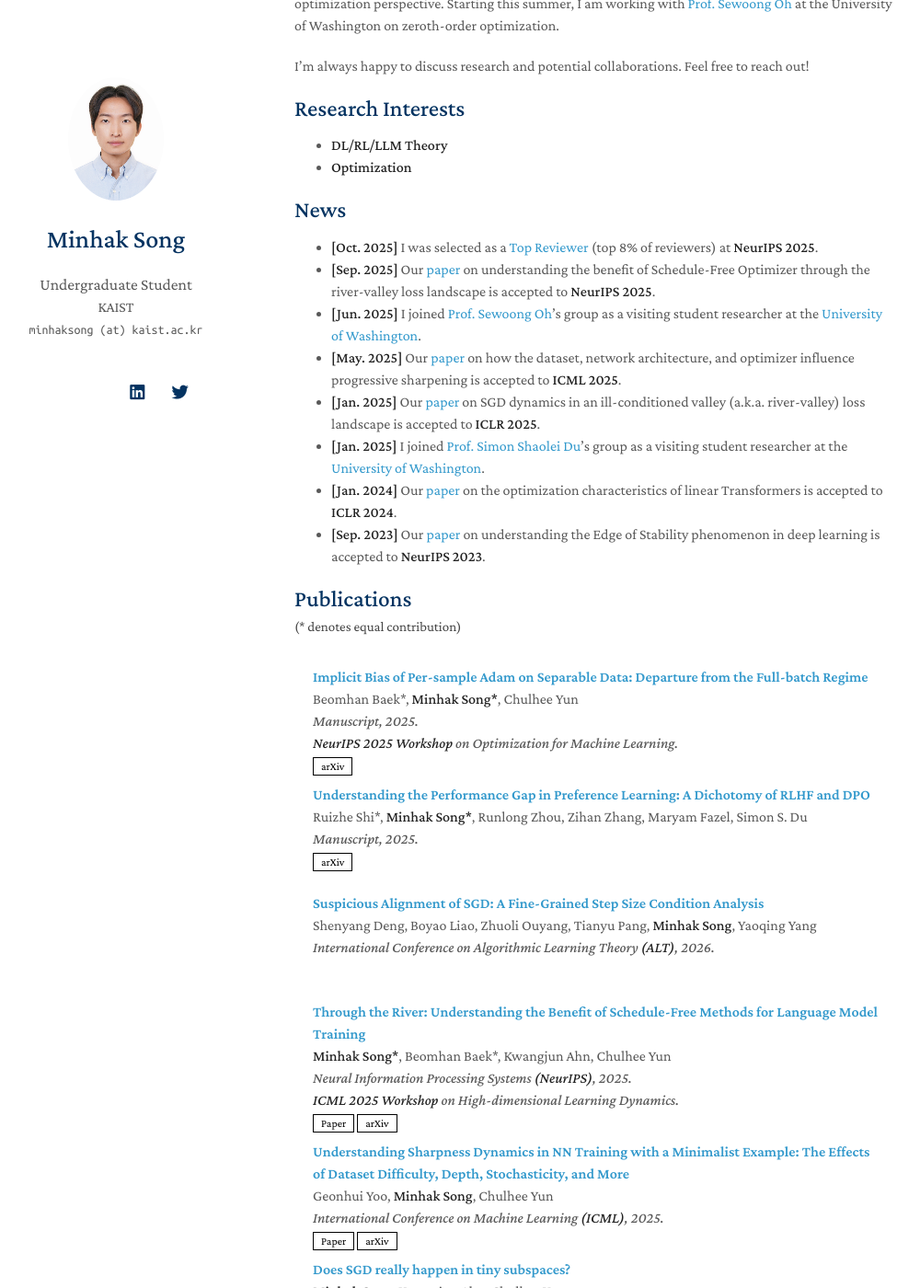
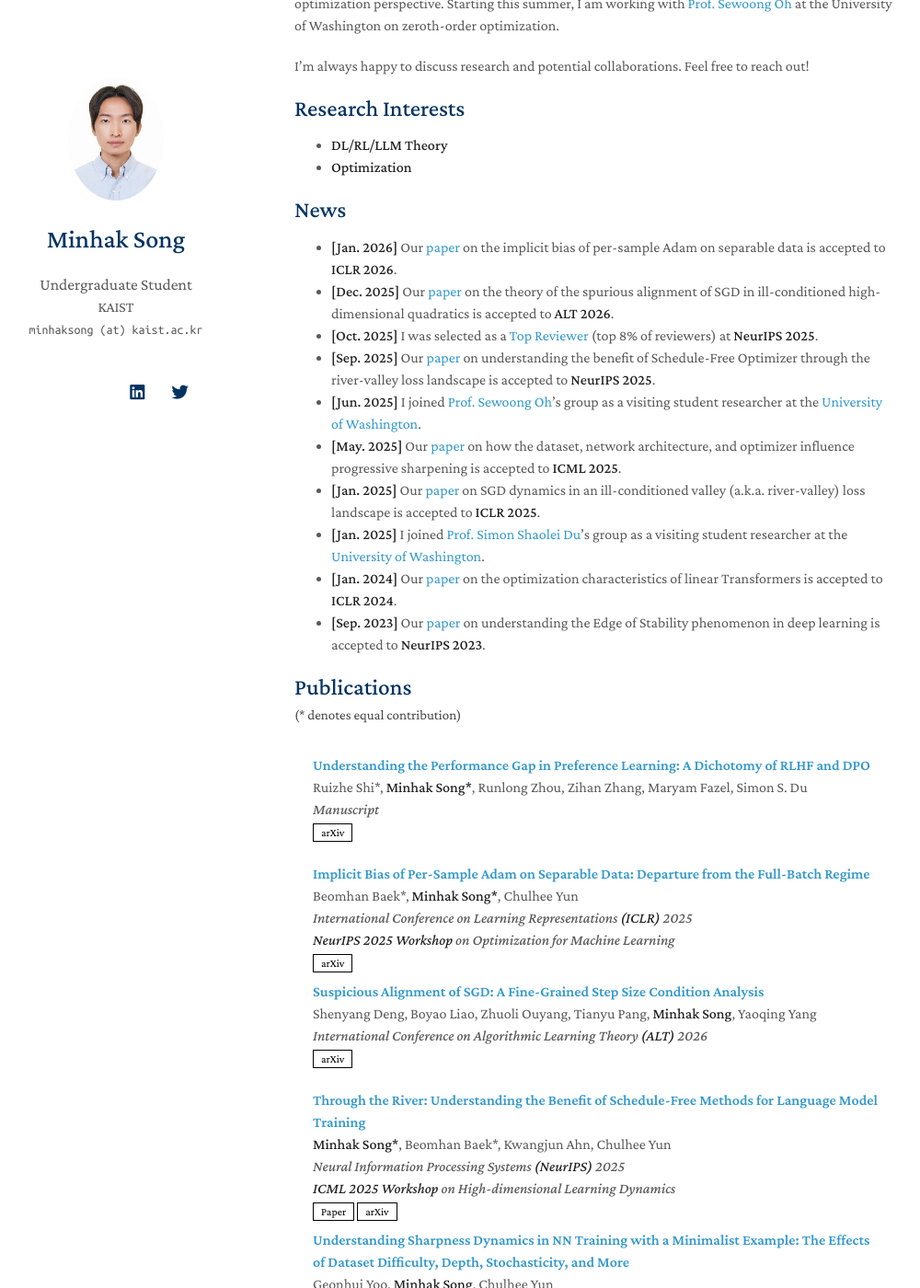
Before and after one commit to songminhak/songminhak.github.io, a Jekyll site: the page built from index.md, in a window 1280 px wide and 1400 px high, scrolled down 329 px. Shown: the whole window at 92% size, without its empty margins (150-1150 px from the left). Built offline with Jekyll 4.4.1, drawn with Linux system fonts in a browser that asks for light colours; nearby versions of some CDN libraries; a style sheet for code colours, icons or effects is not loaded; our own code applies the rules of GitHub Pages for plain Markdown files; some of the changed text lies outside the part shown.

Commit message:
update publication

```diff
--- a/_data/publications.yml
+++ b/_data/publications.yml
@@ -1,48 +1,49 @@
 main:
-  - title: "Implicit Bias of Per-sample Adam on Separable Data: Departure from the Full-batch Regime"
-    authors: Beomhan Baek*, <strong>Minhak Song*</strong>, Chulhee Yun
-    conference: Manuscript, 2025.
-    workshop: "<strong>NeurIPS 2025 Workshop</strong> on Optimization for Machine Learning."
-    arxiv: https://arxiv.org/abs/2510.26303
-
   - title: "Understanding the Performance Gap in Preference Learning: A Dichotomy of RLHF and DPO"
     authors: Ruizhe Shi*, <strong>Minhak Song*</strong>, Runlong Zhou, Zihan Zhang, Maryam Fazel, Simon S. Du
-    conference: Manuscript, 2025.
+    conference: Manuscript
     arxiv: https://arxiv.org/abs/2505.19770
+
+  - title: "Implicit Bias of Per-Sample Adam on Separable Data: Departure from the Full-Batch Regime"
+    authors: Beomhan Baek*, <strong>Minhak Song*</strong>, Chulhee Yun
+    conference: International Conference on Learning Representations <strong>(ICLR)</strong> 2025
+    workshop: "<strong>NeurIPS 2025 Workshop</strong> on Optimization for Machine Learning"
+    arxiv: https://arxiv.org/abs/2510.26303
 
   - title: "Suspicious Alignment of SGD: A Fine-Grained Step Size Condition Analysis"
     authors: Shenyang Deng, Boyao Liao, Zhuoli Ouyang, Tianyu Pang, <strong>Minhak Song</strong>, Yaoqing Yang
-    conference: International Conference on Algorithmic Learning Theory <strong>(ALT)</strong>, 2026.
+    conference: International Conference on Algorithmic Learning Theory <strong>(ALT)</strong> 2026
+    arxiv: https://arxiv.org/abs/2601.11789
 
   - title: "Through the River: Understanding the Benefit of Schedule-Free Methods for Language Model Training"
     authors: <strong>Minhak Song*</strong>, Beomhan Baek*, Kwangjun Ahn, Chulhee Yun
-    conference: Neural Information Processing Systems <strong>(NeurIPS)</strong>, 2025.
-    workshop: "<strong>ICML 2025 Workshop</strong> on High-dimensional Learning Dynamics."
+    conference: Neural Information Processing Systems <strong>(NeurIPS)</strong> 2025
+    workshop: "<strong>ICML 2025 Workshop</strong> on High-dimensional Learning Dynamics"
     arxiv: https://arxiv.org/abs/2507.09846
     paper: https://openreview.net/forum?id=CGx4XU9rCA
 
   - title: "Understanding Sharpness Dynamics in NN Training with a Minimalist Example: The Effects of Dataset Difficulty, Depth, Stochasticity, and More"
     authors: Geonhui Yoo, <strong>Minhak Song</strong>, Chulhee Yun
-    conference: International Conference on Machine Learning <strong>(ICML)</strong>, 2025.
+    conference: International Conference on Machine Learning <strong>(ICML)</strong> 2025
     arxiv: https://arxiv.org/abs/2506.06940
     paper: https://openreview.net/forum?id=XfjrLEPOQV
 
   - title: "Does SGD really happen in tiny subspaces?"
     authors: <strong>Minhak Song</strong>, Kwangjun Ahn, Chulhee Yun
-    conference: International Conference on Learning Representations <strong>(ICLR)</strong>, 2025.
-    workshop: "<strong>ICML 2024 Workshop</strong> on High-dimensional Learning Dynamics."
+    conference: International Conference on Learning Representations <strong>(ICLR)</strong> 2025
+    workshop: "<strong>ICML 2024 Workshop</strong> on High-dimensional Learning Dynamics"
     arxiv: https://arxiv.org/abs/2405.16002
     paper: https://openreview.net/forum?id=v6iLQBoIJw
 
   - title: "Linear attention is (maybe) all you need (to understand Transformer optimization)"
     authors: Kwangjun Ahn*, Xiang Cheng*, <strong>Minhak Song*</strong>, Chulhee Yun, Ali Jadbabaie, Suvrit Sra
-    conference: International Conference on Learning Representations <strong>(ICLR)</strong>, 2024.
-    workshop: <strong>NeurIPS 2023 Workshop</strong> on Mathematics of Modern Machine Learning <strong style="color:red">(Oral)</strong>.
+    conference: International Conference on Learning Representations <strong>(ICLR)</strong> 2024
+    workshop: <strong>NeurIPS 2023 Workshop</strong> on Mathematics of Modern Machine Learning <strong style="color:red">(Oral)</strong>
     arxiv: https://arxiv.org/abs/2310.01082
     paper: https://openreview.net/forum?id=0uI5415ry7
 
   - title: "Trajectory Alignment: Understanding the Edge of Stability Phenomenon via Bifurcation Theory"
     authors: <strong>Minhak Song</strong>, Chulhee Yun
-    conference: Neural Information Processing Systems <strong>(NeurIPS)</strong>, 2023.
+    conference: Neural Information Processing Systems <strong>(NeurIPS)</strong> 2023
     arxiv: https://arxiv.org/abs/2307.04204
     paper: https://openreview.net/forum?id=PnJaA0A8Lr
--- a/index.md
+++ b/index.md
@@ -17,6 +17,8 @@ I’m always happy to discuss research and potential collaborations. Feel free t
 
 ## News
 
+- **[Jan. 2026]** Our [paper](https://arxiv.org/abs/2510.26303) on the implicit bias of per-sample Adam on separable data is accepted to **ICLR 2026**.
+- **[Dec. 2025]** Our [paper](https://arxiv.org/abs/2601.11789) on the theory of the spurious alignment of SGD in ill-conditioned high-dimensional quadratics is accepted to **ALT 2026**.
 - **[Oct. 2025]** I was selected as a [Top Reviewer](https://neurips.cc/Conferences/2025/ProgramCommittee#top-reviewer) (top 8% of reviewers) at **NeurIPS 2025**.
 - **[Sep. 2025]** Our [paper](https://arxiv.org/abs/2507.09846) on understanding the benefit of Schedule-Free Optimizer through the river-valley loss landscape is accepted to **NeurIPS 2025**.
 - **[Jun. 2025]** I joined [Prof. Sewoong Oh](https://homes.cs.washington.edu/~sewoong/)'s group as a visiting student researcher at the [University of Washington](https://www.washington.edu/).
```
Also changed, not shown: 1 other file.
